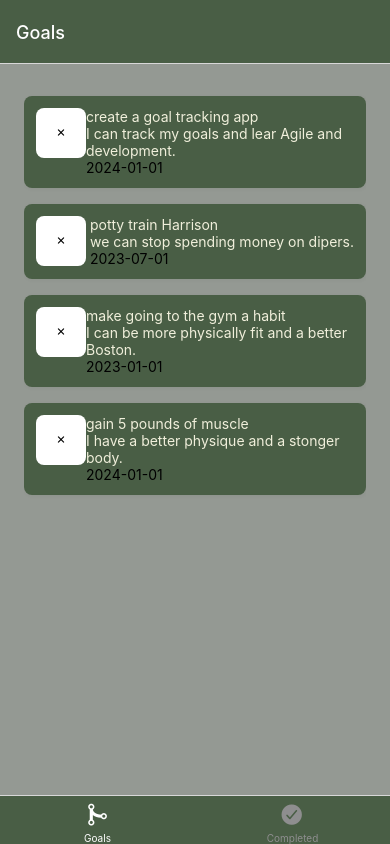
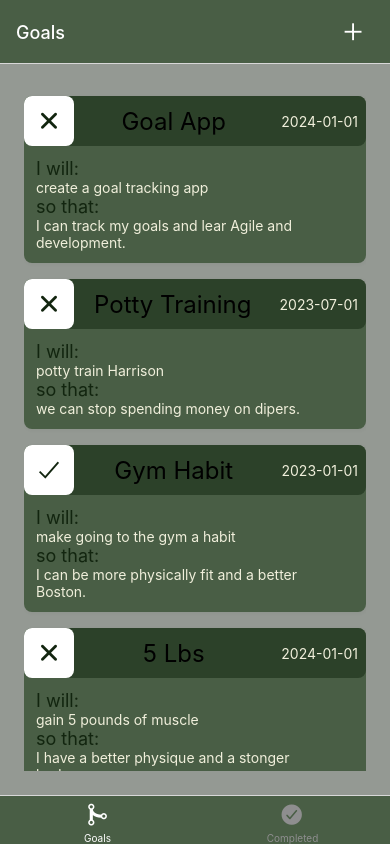
Before and after one commit to BostonBijold/AIM, a React Native app: screen /Goals in a window 390 px wide. Built offline with nearby package versions, Linux system fonts and the light colour scheme.

Commit message:
Goal Layout update

```diff
--- a/App.js
+++ b/App.js
@@ -4,44 +4,60 @@ import { StyleSheet, Text, View } from "react-native";
 import { NavigationContainer } from "@react-navigation/native";
 import { createBottomTabNavigator } from "@react-navigation/bottom-tabs";
 import { createNativeStackNavigator } from "@react-navigation/native-stack";
-import { Ionicons } from '@expo/vector-icons';
+import { Ionicons } from "@expo/vector-icons";
 
 //screens and components
 import ManageGoal from "./screens/ManageGoal";
 import ViewGoals from "./screens/ViewGoals";
 import ManageTask from "./screens/ManageTask";
 import Information from "./screens/Information";
-import CompletedGoals from './screens/CompletedGoals';
+import CompletedGoals from "./screens/CompletedGoals";
 
 import { GlobalStyles } from "./constants/colors";
+import IconButton from "./components/UI/IconButton";
 
 const BottomTabs = createBottomTabNavigator();
 const Stack = createNativeStackNavigator();
 
 function AgileLifeDevelopmentOverview() {
-  return  <BottomTabs.Navigator screenOptions={{
-    headerStyle: {backgroundColor: GlobalStyles.colors.layer1},
-    headerTintColor: 'white',
-    tabBarStyle: {backgroundColor: GlobalStyles.colors.layer1},
-    tabBarActiveTintColor: GlobalStyles.colors.white,
-    tabBarInactiveTintColor: GlobalStyles.colors.layer4
-  }}>
-      <BottomTabs.Screen name="Goals" component={ViewGoals}
-      options={{
-        titile: 'Goals',
-        tabBarLabel: 'Goals',
-        tabBarIcon: ({color, size}) => <Ionicons name='git-merge' size={size} color={color} />
-      }}
+  return (
+    <BottomTabs.Navigator
+      screenOptions={({ navigation }) => ({
+        headerStyle: { backgroundColor: GlobalStyles.colors.layer1 },
+        headerTintColor: "white",
+        tabBarStyle: { backgroundColor: GlobalStyles.colors.layer1 },
+        tabBarActiveTintColor: GlobalStyles.colors.white,
+        //tabBarInactiveTintColor: GlobalStyles.colors.layer4,
+        headerRight: ({ tintColor }) => (
+          <IconButton icon={"add"} size={30} color={tintColor}
+          onPress={() => {navigation.navigate('Manage Goal')}} />
+        ),
+      })}
+    >
+      <BottomTabs.Screen
+        name="Goals"
+        component={ViewGoals}
+        options={{
+          titile: "Goals",
+          tabBarLabel: "Goals",
+          tabBarIcon: ({ color, size }) => (
+            <Ionicons name="git-merge" size={size} color={color} />
+          ),
+        }}
       />
-      <BottomTabs.Screen name="Completed goals" component={CompletedGoals}
-            options={{
-              titile: 'Completed',
-              tabBarLabel: 'Completed',
-              tabBarIcon: ({color, size}) => <Ionicons name='checkmark-circle' size={size} color={color} />
-            }}
+      <BottomTabs.Screen
+        name="Completed goals"
+        component={CompletedGoals}
+        options={{
+          titile: "Completed",
+          tabBarLabel: "Completed",
+          tabBarIcon: ({ color, size }) => (
+            <Ionicons name="checkmark-circle" size={size} color={color} />
+          ),
+        }}
       />
     </BottomTabs.Navigator>
-
+  );
 }
 
 // options headerShown: false hides the 'Aim' header but it will show in a stack screen- a 'stacked' overlay screen.
@@ -52,15 +68,25 @@ export default function App() {
     <>
       <StatusBar style="auto" />
       <NavigationContainer>
-        <Stack.Navigator>
-
-          <Stack.Screen name="AIM" component={AgileLifeDevelopmentOverview} options={{headerShown: false}} />
+        <Stack.Navigator
+          screenOptions={{
+            headerStyle: { backgroundColor: GlobalStyles.colors.layer1 },
+            headerTintColor: "#fff",
+          }}
+        >
+          <Stack.Screen
+            name="Back"
+            component={AgileLifeDevelopmentOverview}
+            options={{ headerShown: false }}
+          />
+          <Stack.Screen name="Manage Goal" component={ManageGoal} />
           <Stack.Screen name="Manage Task" component={ManageTask} />
-          <Stack.Screen name="Manage Goal" component={ManageGoal} />
-
-
         </Stack.Navigator>
       </NavigationContainer>
     </>
   );
 }
+
+// use navigation desturctureing - pressable goal to open manage goal - to open manage task in a goal.
+// make a + button under the goals to open manage goal- repeat for manage task.
+// replace + in header with info screen
--- a/components/GoalItem.js
+++ b/components/GoalItem.js
@@ -1,15 +1,15 @@
 import { Pressable, StyleSheet, Text, View } from "react-native";
 import { GlobalStyles } from "../constants/colors";
 import { getFormatedDate } from "../util/date";
-import { Ionicons } from '@expo/vector-icons';
-
+import { Ionicons } from "@expo/vector-icons";
+import { useNavigation } from "@react-navigation/native";
 
 function IconDisplay(isCompleted) {
-    let icon = '';
+  let icon = "";
   if (isCompleted === true) {
-        icon = 'checkbox'
+    icon = "checkbox";
   } else {
-        icon = 'close'
+    icon = "close";
   }
   return <Ionicons name={icon} />;
   // let icon = ''
@@ -22,26 +22,62 @@ function IconDisplay(isCompleted) {
   //           <Ionicons name={iconDisplay(isCompleted)} />
   //          {isCompleted ? <Ionicons name={'checkbox'} /> : <Ionicons name={'close'} /> }
 
-
   //build a external function? why? it should work on the same page without a different file..
   //Build a component!
-
 }
 
+function GoalItem({
+  title,
+  isComplete,
+  willDescription,
+  whyDescription,
+  deadline,
+}) {
+  const navigation = useNavigation();
 
-function GoalItem({ isCompleted, willDescription, whyDescription, deadline }) {
+  function goalPressHandler() {
+    navigation.navigate("Manage Goal");
+  }
+
   return (
-    <Pressable>
+    <Pressable
+      onPress={goalPressHandler}
+      style={({ pressed }) => pressed && styles.pressed}
+    >
       <View style={styles.goalContainer}>
+        <View style={styles.titleContainer}>
           <View style={styles.completeContainer}>
-            <IconDisplay isCompleted={isCompleted} />
+            {isComplete && (
+              <Ionicons
+                name={"checkmark"}
+                color={GlobalStyles.colors.dark1}
+                size={30}
+              />
+            )}
+            {isComplete || (
+              <Ionicons
+                name={"close"}
+                color={GlobalStyles.colors.dark1}
+                size={30}
+              />
+            )}
+          </View>
           <View>
+          <Text style={styles.title}>{title}</Text>
+          </View>
+          <View style={styles.dateContainer}>
+            <Text style={styles.textBase}>{getFormatedDate(deadline)}</Text>
           </View>
         </View>
-        <View >
-          <Text style={[styles.textBase, styles.descriptionContainer]}>{willDescription}</Text>
-          <Text style={[styles.textBase, styles.descriptionContainer]}>{whyDescription}</Text>
-          <Text>{getFormatedDate(deadline)}</Text>
+        <View style={styles.detailsContainer}>
+          <Text style={styles.descriptorText}>I will:</Text>
+          <Text style={[styles.textBase, styles.descriptionContainer]}>
+            {willDescription}
+          </Text>
+          <Text style={styles.descriptorText}>so that:</Text>
+          <Text style={[styles.textBase, styles.descriptionContainer]}>
+            {whyDescription}
+          </Text>
         </View>
       </View>
     </Pressable>
@@ -52,16 +88,16 @@ export default GoalItem;
 
 const styles = StyleSheet.create({
   goalContainer: {
-    padding: 12,
+    //padding: 12,
     marginVertical: 8,
     backgroundColor: GlobalStyles.colors.layer1,
-    flexDirection: "row",
+    flexDirection: "column",
     justifyContent: "space-between",
     borderRadius: 8,
     shadowColor: GlobalStyles.colors.dark1,
     shadowRadius: 4,
-    shadowOffset: {width: 1, height: 1},
-    shadowOpacity: .05
+    shadowOffset: { width: 1, height: 1 },
+    shadowOpacity: 0.05,
   },
   textBase: {
     color: GlobalStyles.colors.text1,
@@ -69,17 +105,40 @@ const styles = StyleSheet.create({
   completeContainer: {
     paddingHorizontal: 12,
     paddingVertical: 4,
-    backgroundColor: '#fff',
-    justifyContent: 'center',
-    alignItems: 'center',
+    backgroundColor: "#fff",
+    justifyContent: "center",
+    alignItems: "center",
     borderRadius: 8,
     height: 50,
-    width: 50
-
+    width: 50,
   },
   descriptionContainer: {
     minWidth: 100,
     maxWidth: 275,
-    textAlign: 'left'
-  }
+    textAlign: "left",
+  },
+  pressed: {
+    opacity: 0.75,
+  },
+  descriptorText: {
+    color: GlobalStyles.colors.dark1,
+    fontSize: 18,
+  },
+  titleContainer: {
+    flexDirection: "row",
+    backgroundColor: GlobalStyles.colors.layer2,
+    borderRadius: 8,
+    alignItems: "center",
+    justifyContent: "space-between",
+  },
+  detailsContainer: {
+    padding: 12,
+  },
+  title: {
+    fontSize: 24,
+  },
+  dateContainer: {
+    margin: 8,
+    minWidth: 30,
+  },
 });
--- a/components/GoalsOutput.js
+++ b/components/GoalsOutput.js
@@ -5,7 +5,7 @@ import GoalList from "../storage/GoalLIst";
 const DUMMY_GOALS = [
     {
         id: 'g1',
-         //title: 'goal',
+         title: 'Goal App',
          willDescription: 'create a goal tracking app',
          whyDescription: 'I can track my goals and lear Agile and development.',
          deadline: new Date ('2024-01-01'),
@@ -14,7 +14,7 @@ const DUMMY_GOALS = [
     },
     {
         id: 'g2',
-         //title: 'goal',
+         title: 'Potty Training',
          willDescription: 'potty train Harrison',
          whyDescription: 'we can stop spending money on dipers.',
          deadline: new Date ('2023-07-01'),
@@ -23,7 +23,7 @@ const DUMMY_GOALS = [
     },
     {
         id: 'g3',
-         //title: 'goal',
+         title: 'Gym Habit',
          willDescription: 'make going to the gym a habit',
          whyDescription: 'I can be more physically fit and a better Boston.',
          deadline: new Date ('2023-01-01'),
@@ -32,7 +32,7 @@ const DUMMY_GOALS = [
     },
     {
         id: 'g4',
-         //title: 'goal',
+         title: '5 Lbs',
          willDescription: 'gain 5 pounds of muscle',
          whyDescription: 'I have a better physique and a stonger body.',
          deadline: new Date ('2024-01-01'),
--- /dev/null
+++ b/components/UI/IconButton.js
@@ -0,0 +1,26 @@
+import { Pressable, StyleSheet, View } from "react-native";
+import { Ionicons } from "@expo/vector-icons";
+
+function IconButton({ icon, size, color, onPress }) {
+  return (
+    <Pressable onPress={onPress} style={({pressed}) => pressed && styles.pressed}>
+      <View style={styles.buttonContainer}>
+        <Ionicons name={icon} size={size} color={color} />
+      </View>
+    </Pressable>
+  );
+}
+
+export default IconButton;
+
+const styles = StyleSheet.create({
+    buttonContainer: {
+        borderRadius: 24,
+        padding: 6,
+        marginVertical: 2,
+        marginHorizontal: 15
+    },
+    pressed: {
+        opacity: 0.75
+    }
+});
```
Lines whose indentation alone changed are shown as unchanged.
